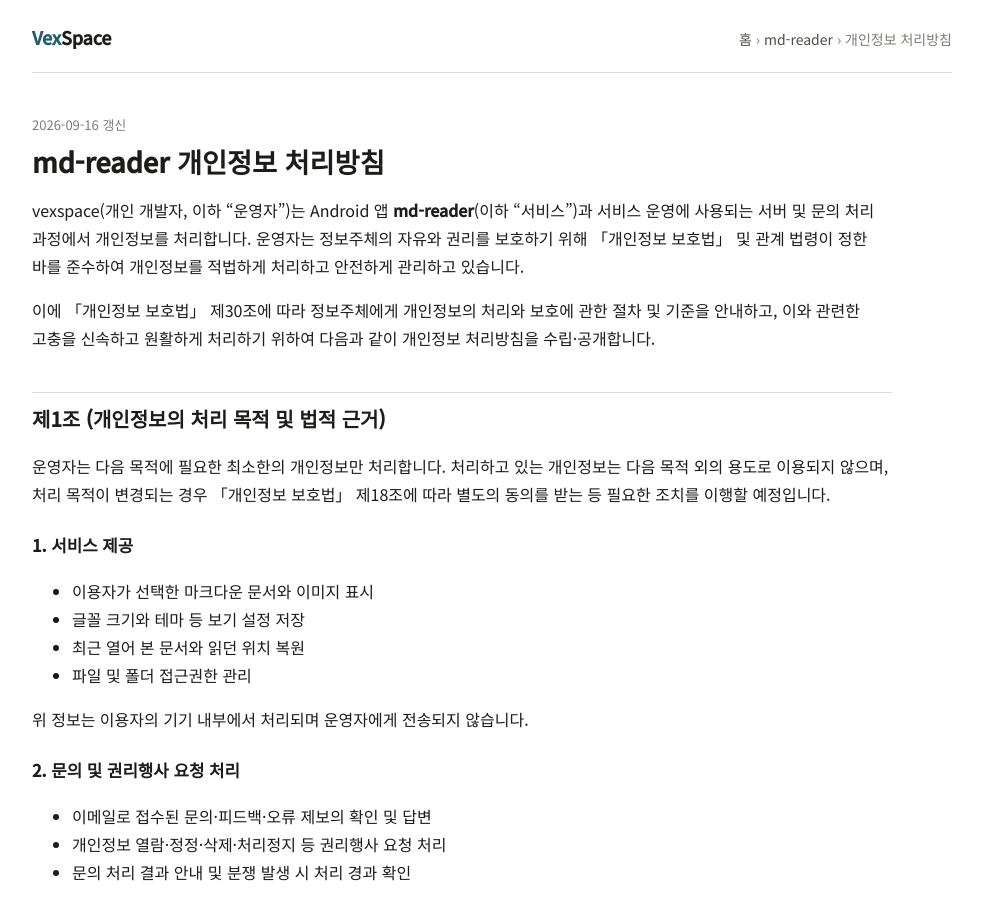
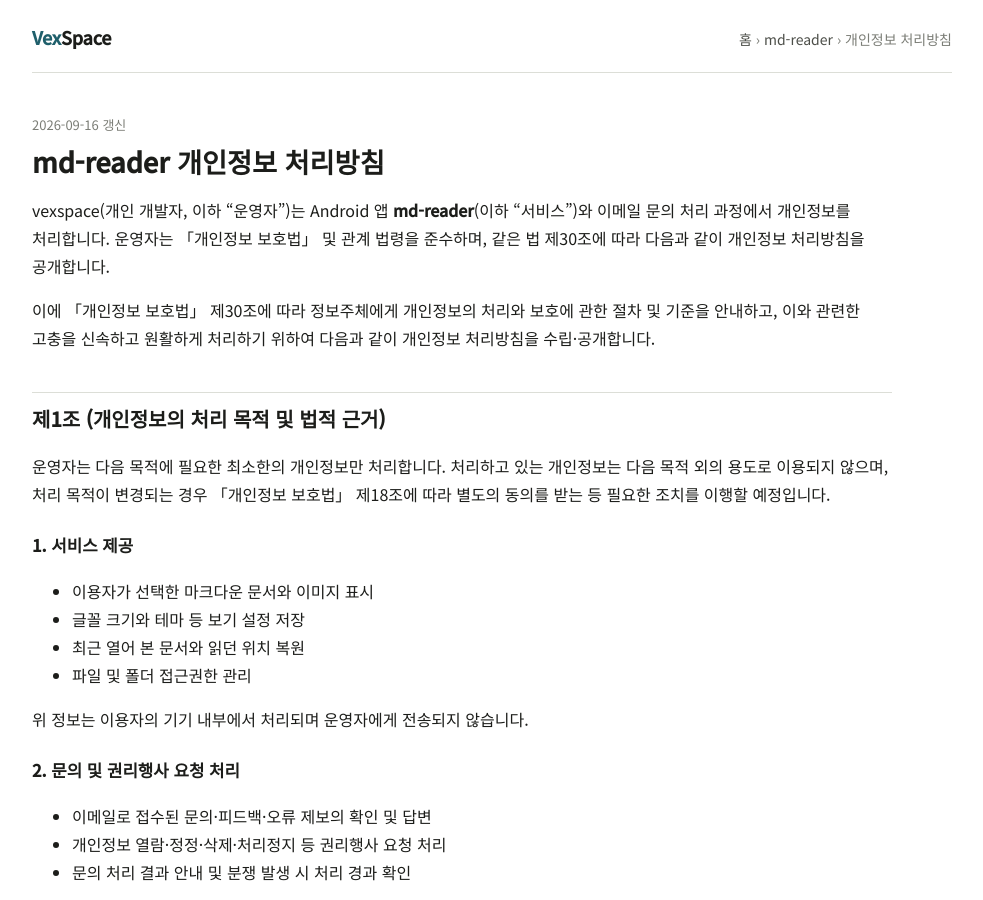
Before and after one commit to vexspace/vexspace.github.io, a Jekyll site: the page built from md-reader/privacy.md, in a window 1280 px wide and 900 px high. Shown: the whole window, without its empty margins (148-1131 px from the left). Built offline with Jekyll 4.4.1, drawn with Linux system fonts in a browser that asks for light colours; some web fonts are replaced.

Commit message:
sync(md-reader): 공개 문서 ← vexspace/md-reader@e953e0f2

```diff
--- a/md-reader/privacy.md
+++ b/md-reader/privacy.md
@@ -10,7 +10,8 @@ permalink: /md-reader/privacy.html
 
 # md-reader 개인정보 처리방침
 
-vexspace(개인 개발자, 이하 "운영자")는 Android 앱 **md-reader**(이하 "서비스")과 서비스 운영에 사용되는 서버 및 문의 처리 과정에서 개인정보를 처리합니다. 운영자는 정보주체의 자유와 권리를 보호하기 위해 「개인정보 보호법」 및 관계 법령이 정한 바를 준수하여 개인정보를 적법하게 처리하고 안전하게 관리하고 있습니다.
+vexspace(개인 개발자, 이하 "운영자")는 Android 앱 **md-reader**(이하 "서비스")와 이메일 문의 처리 과정에서 개인정보를 처리합니다.
+운영자는 「개인정보 보호법」 및 관계 법령을 준수하며, 같은 법 제30조에 따라 다음과 같이 개인정보 처리방침을 공개합니다.
 
 이에 「개인정보 보호법」 제30조에 따라 정보주체에게 개인정보의 처리와 보호에 관한 절차 및 기준을 안내하고, 이와 관련한 고충을 신속하고 원활하게 처리하기 위하여 다음과 같이 개인정보 처리방침을 수립·공개합니다.
 
```
